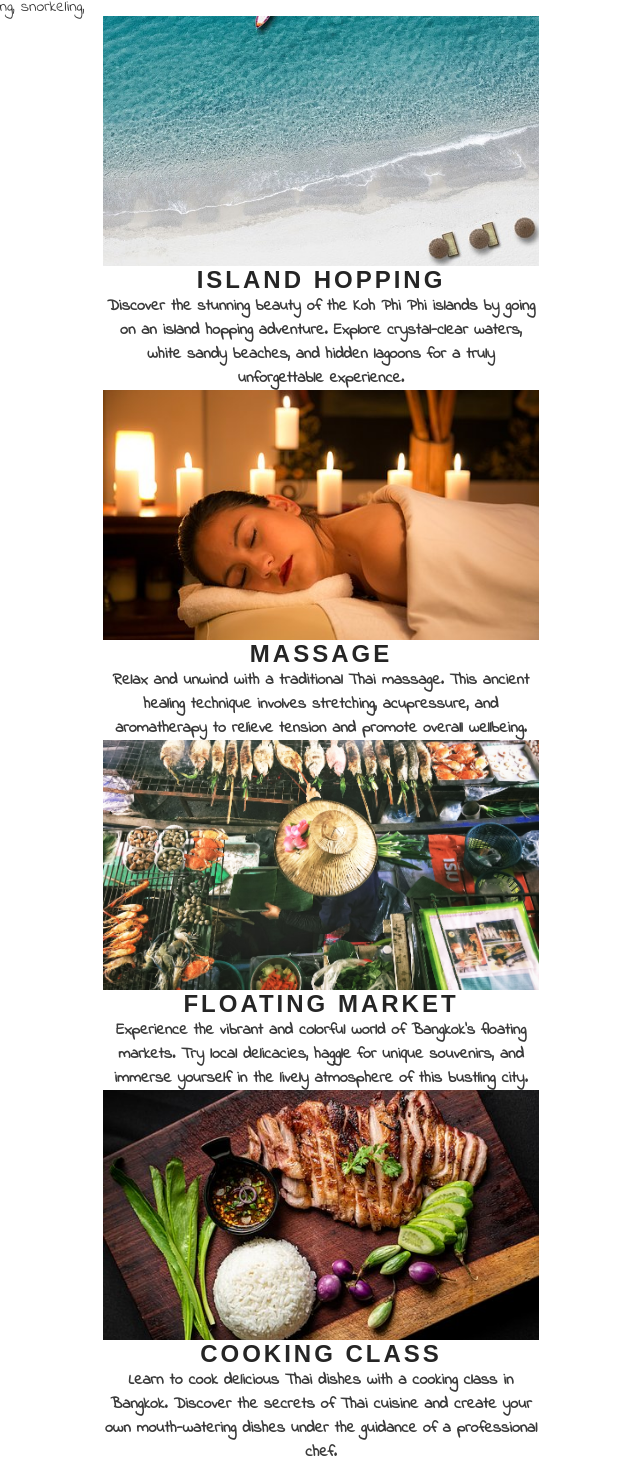
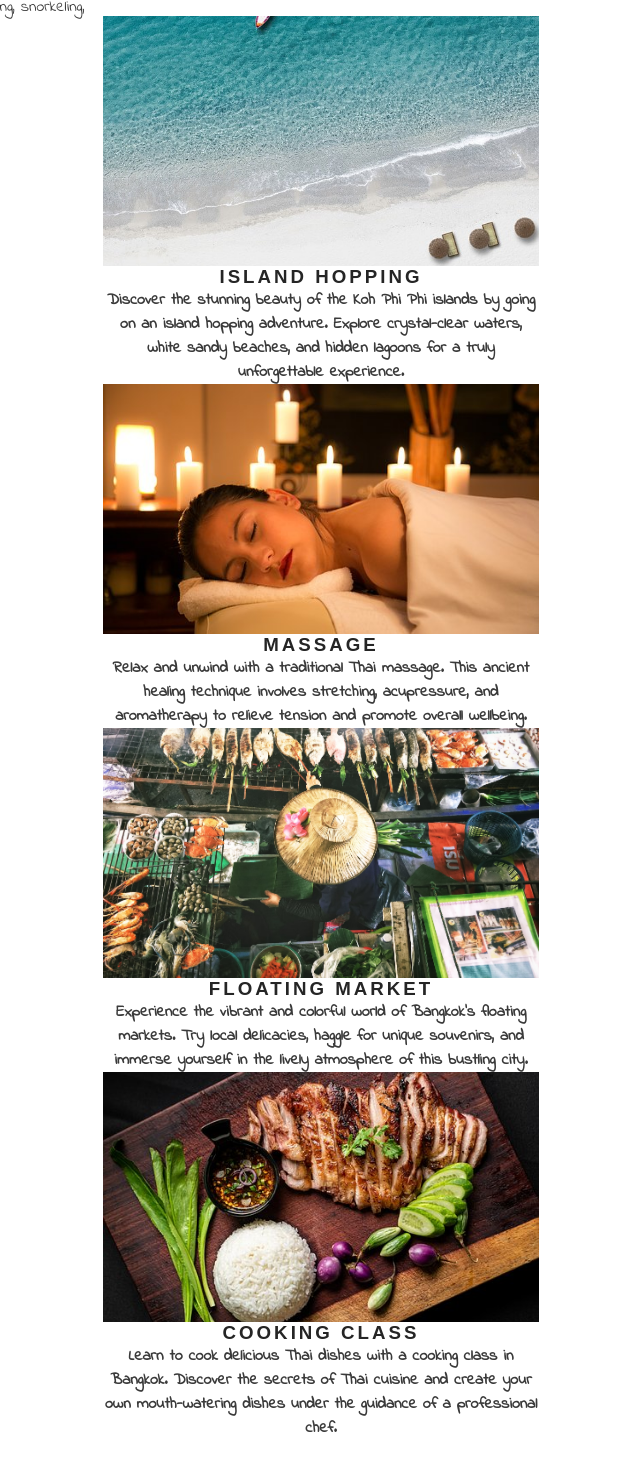
Before and after one commit to RockyPraxe/We-Love-Thailand-project-1, a plain HTML site: page index.html in a window 1280 px wide. Shown: the part 1179-2646 px from the top of the page, without its empty margins (319-959 px from the left). Drawn offline with Linux system fonts and the light colour scheme; a web font is replaced by a local one.

```diff
--- a/assets/css/style.css
+++ b/assets/css/style.css
@@ -13,7 +13,8 @@ body {
 }
 
 h1,
-h2 {
+h2,
+h3 {
     font-family: 'Stylish', sans-serif;
     text-transform: uppercase;
     letter-spacing: 3px;
--- a/index.html
+++ b/index.html
@@ -87,28 +87,28 @@
         <div>
             <img src="assets/images/beach-SIGN1897129_640.jpg" alt="Maya Bay,Discover the stunning beauty of the Koh Phi Phi islands by going on an island hopping adventure. Explore
             crystal-clear waters, white sandy beaches, and hidden lagoons for a truly unforgettable experience.">
-            <h2>Island Hopping</h2>
+            <h3>Island Hopping</h3>
             <h4>Discover the stunning beauty of the Koh Phi Phi islands by going on an island hopping adventure. Explore
                 crystal-clear waters, white sandy beaches, and hidden lagoons for a truly unforgettable experience.</h4>
         </div>
         <div>
             <img src="assets/images/relaxation-3065577__340.jpg" alt="Massage ,Relax and unwind with a traditional Thai massage. This ancient healing technique involves
             stretching, acupressure, and aromatherapy to relieve tension and promote overall wellbeing.">
-            <h2>Massage</h2>
+            <h3>Massage</h3>
             <h4>Relax and unwind with a traditional Thai massage. This ancient healing technique involves
                 stretching, acupressure, and aromatherapy to relieve tension and promote overall wellbeing.</h4>
         </div>
         <div>
             <img src="assets/images/street-food-floatin-market.avif" alt="Floating Market, Experience the vibrant and colorful world of Bangkok's floating markets. Try local delicacies, haggle
             for unique souvenirs, and immerse yourself in the lively atmosphere of this bustling city.">
-            <h2>Floating Market</h2>
+            <h3>Floating Market</h3>
             <h4>Experience the vibrant and colorful world of Bangkok's floating markets. Try local delicacies, haggle
                 for unique souvenirs, and immerse yourself in the lively atmosphere of this bustling city.</h4>
         </div>
         <div>
             <img src="assets/images/thai-food-5997301__340.jpg" alt="Thai Food, Learn to cook delicious Thai dishes with a cooking class in Bangkok. Discover the secrets of Thai
             cuisine and create your own mouth-watering dishes under the guidance of a professional chef.">
-            <h2>Cooking Class</h2>
+            <h3>Cooking Class</h3>
             <h4>Learn to cook delicious Thai dishes with a cooking class in Bangkok. Discover the secrets of Thai
                 cuisine and create your own mouth-watering dishes under the guidance of a professional chef.</h4>
         </div>
@@ -126,7 +126,8 @@
                             class="fab fa-instagram"></i></a></li>
             </ul>
             <p class="footer-text">Copyright <a href="https://github.com/RockyPraxe" class="copycolor" target="_blank"
-                    rel="noopener"><i class="fa-regular fa-copyright"></i></a> Rocky Praxe</p>
+                    rel="noopener"><i class="fa-regular fa-copyright"></i></a> Rocky Praxe
+            </p>
         </div>
     </footer>
     <script src="https://kit.fontawesome.com/792ed06e17.js" crossorigin="anonymous"></script>
```
Also changed, not shown: 1 other file.
